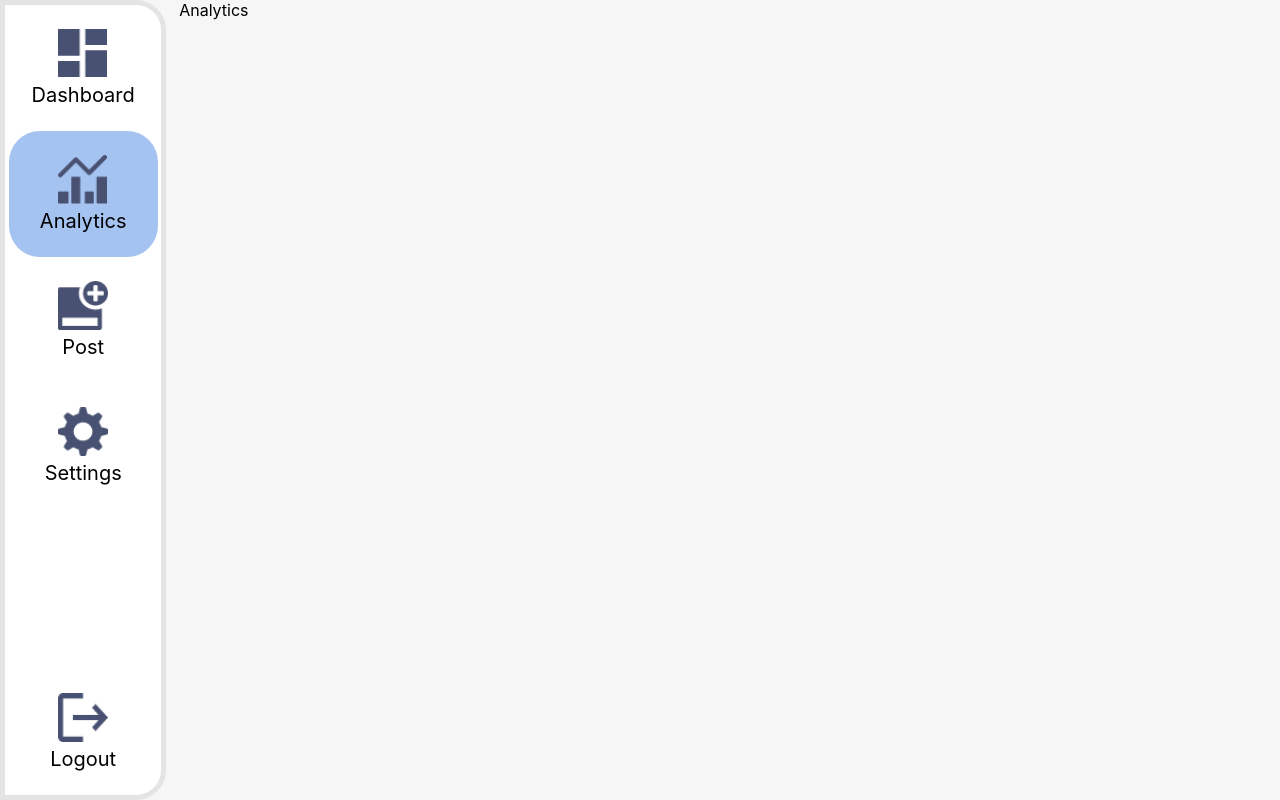
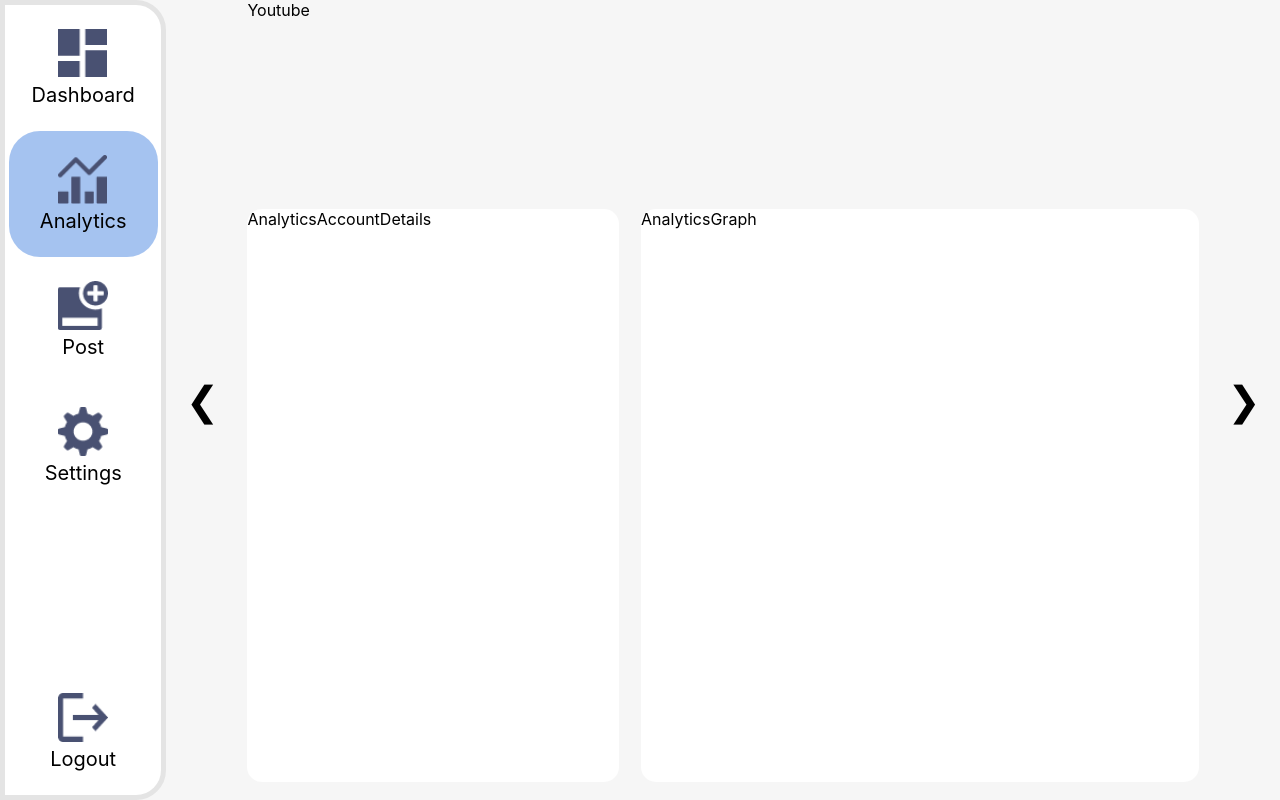
Before and after one commit to MNPaul1/oneclickshare_official, a React (Create React App) app: page /Analytics in a window 1280 px wide. Built offline with nearby package versions, Linux system fonts and the light colour scheme.

Commit message:
Analytics component files added with overall grid styling

```diff
--- /dev/null
+++ b/src/components/Analytics.css
@@ -0,0 +1,52 @@
+.analyticscontainer {
+    display: grid;
+    grid-template-columns: 0.1fr 0.8fr 1.2fr 0.1fr;
+    grid-template-rows: 1fr 3.5fr;
+    gap: 5% 2%;
+    height:100vh;
+    width: 85%;
+    margin-left:14%;
+    grid-template-areas:
+    "AnalyticsPrevPlatform AnalyticsPlatformName AnalyticsPlatformName AnalyticsNextPlatform"
+    "AnalyticsPrevPlatform AnalyticsAccountDetails AnalyticsGraph AnalyticsNextPlatform";
+  }
+  .AnalyticsPlatformName {
+    grid-area: AnalyticsPlatformName;
+    text-align: left;
+}
+  .AnalyticsGraph {
+    grid-area: AnalyticsGraph;
+    height: 97%;
+    background-color: white;
+    border-radius: 15px;
+}
+  .AnalyticsAccountDetails {
+    grid-area: AnalyticsAccountDetails;
+    height: 97%;
+    background-color: white;
+    border-radius: 15px;
+}
+
+.AnalyticsPrevPlatform {
+    grid-area: AnalyticsPrevPlatform;
+    display:flex;
+    width:100%;
+    height: 50%;
+    align-self: center;
+    justify-content:center;
+    align-items: center;
+    font-size: 2.5em;
+ }
+.AnalyticsNextPlatform {
+    grid-area: AnalyticsNextPlatform;
+    display:flex;
+    width:100%;
+    height: 50%;
+    align-self: center;
+    justify-content:center;
+    align-items: center;
+    font-size: 2.5em;
+}
+.AnalyticsPrevPlatform:hover, .AnalyticsNextPlatform:hover {
+    background-color: rgba(0,0,0,0.2);
+  }
--- a/src/components/Analytics.js
+++ b/src/components/Analytics.js
@@ -1,7 +1,22 @@
 import React from 'react'
+import './Analytics.css'
+import AnalyticsGraph from './analyticsComponents/AnalyticsGraph'
+import AnalyticsAccountDetails from './analyticsComponents/AnalyticsAccountDetails'
 
 export default function Analytics() {
   return (
-    <div className='container'>Analytics</div>
+    <div class="analyticscontainer">
+      <div class="AnalyticsPlatformName">Youtube</div>
+      <div class="AnalyticsGraph">
+        <AnalyticsGraph />
+      </div>
+      <div class="AnalyticsAccountDetails">
+        <AnalyticsAccountDetails />
+      </div>
+
+      <div className="AnalyticsPrevPlatform">❮</div>
+
+      <div className="AnalyticsNextPlatform">❯</div>
+    </div>
   )
 }
--- a/src/components/Post.js
+++ b/src/components/Post.js
@@ -3,7 +3,7 @@ import './Post.css'
 import PostComposer from './postComponents/PostComposer'
 import PostPreview from './postComponents/PostPreview'
 
-export default function Analytics() {
+export default function Post() {
   return (
     <div className='postcontainer'>
       <div className="postcomposer">
--- /dev/null
+++ b/src/components/analyticsComponents/AnalyticsAccountDetails.js
@@ -0,0 +1,8 @@
+import React from 'react'
+import './AnalyticsAccountDetails.css'
+
+export default function AnalyticsAccountDetails() {
+  return (
+    <div>AnalyticsAccountDetails</div>
+  )
+}
--- /dev/null
+++ b/src/components/analyticsComponents/AnalyticsGraph.js
@@ -0,0 +1,8 @@
+import React from 'react'
+import './AnalyticsGraph.css'
+
+export default function AnalyticsGraph() {
+  return (
+    <div>AnalyticsGraph</div>
+  )
+}
```
Also changed, not shown: src/components/analyticsComponents/AnalyticsAccountDetails.css (added), src/components/analyticsComponents/AnalyticsGraph.css (added).
